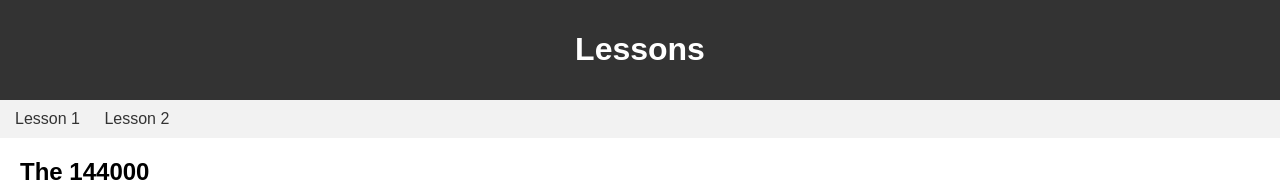
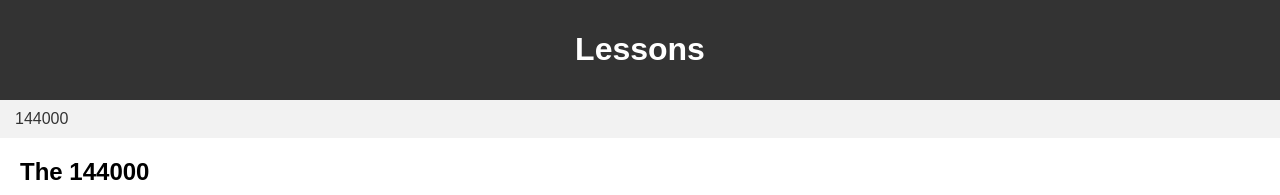
Before and after one commit to spiritofprophecy/Lessons, a plain HTML site: page index.html in a window 1280 px wide. Shown: the top 195 px of the page. Drawn offline with Linux system fonts and the light colour scheme.

Commit message:
Update index.html

```diff
--- a/index.html
+++ b/index.html
@@ -74,11 +74,11 @@
 
   <nav>
     <ul>
-      <li><a href="#lesson1">Lesson 1</a></li>
+      <li><a href="#lesson1">144000</a></li>
 
 
       <!-- Add more lessons here -->
-       <li><a href="#lesson2">Lesson 2</a></li>
+
 
 
     </ul>
```
